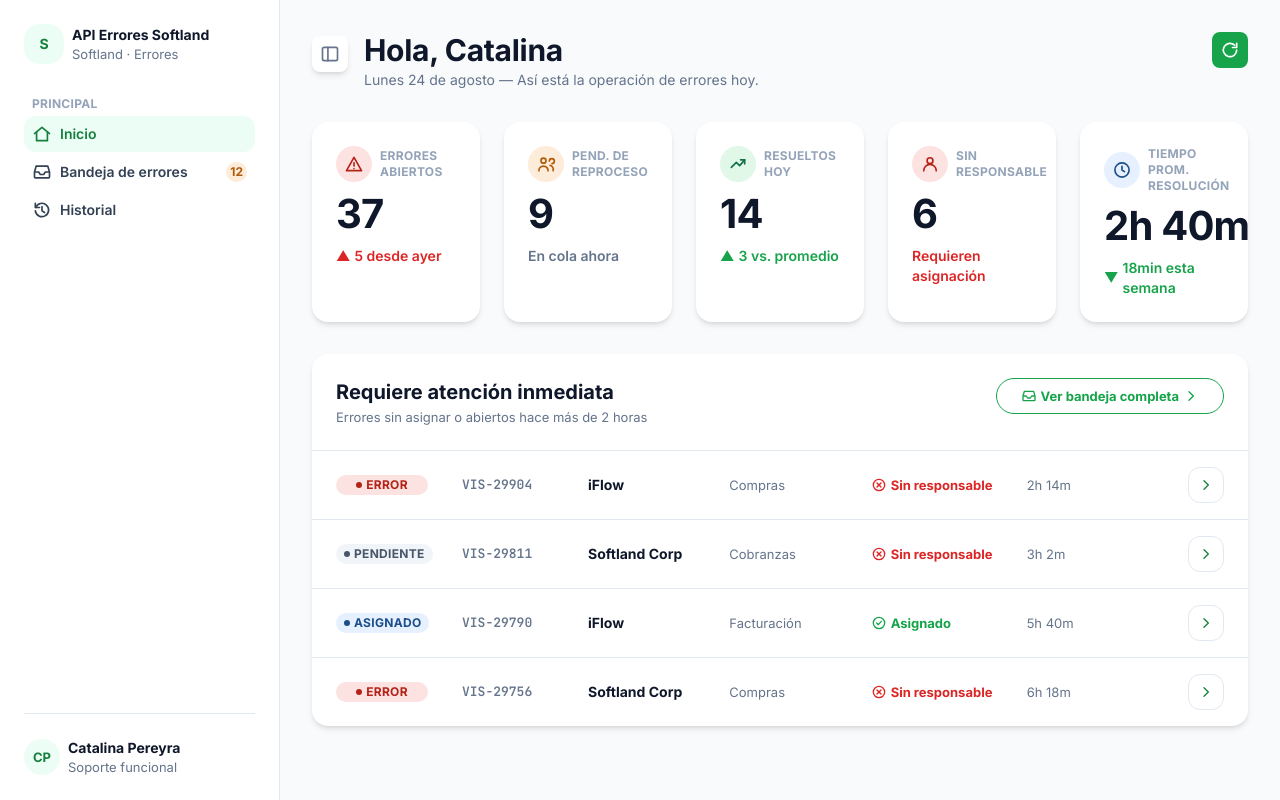
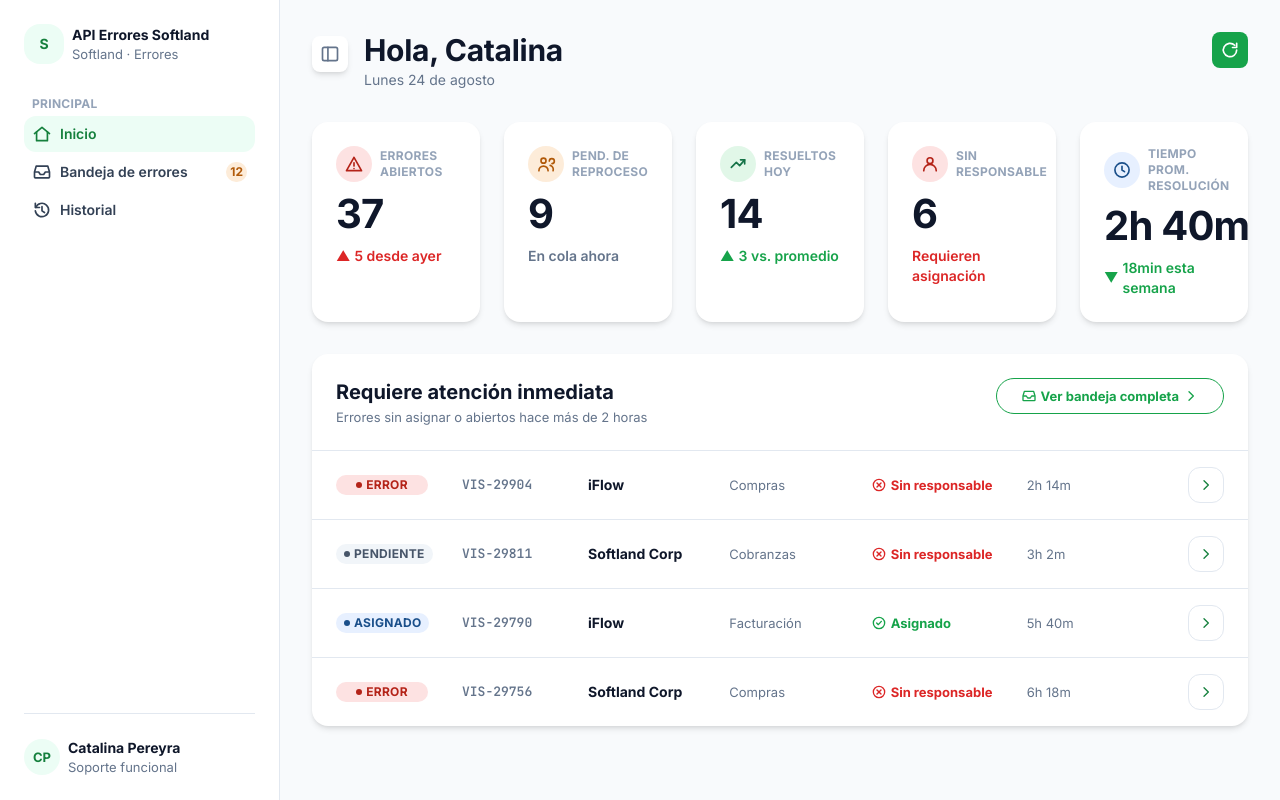
Before and after one commit to catalinapereyra123/API-controller-errores-softland, a React (Vite) app in the folder frontend/: page / in a window 1280 px wide. Built offline with nearby package versions, Linux system fonts and the light colour scheme.

Commit message:
deleted title

```diff
--- a/frontend/src/pages/Home.tsx
+++ b/frontend/src/pages/Home.tsx
@@ -196,7 +196,7 @@ function Home({ onNavigate }: { onNavigate: (page: AppPage) => void }) {
                   Hola, {data?.currentUser.nombre.split(' ')[0] ?? '...'}
                 </h1>
                 <p style={{ ...textStyles.body, color: colors.gray.medium }}>
-                  {formatTodayEs()} — Así está la operación de errores hoy.
+                  {formatTodayEs()}
                 </p>
               </div>
             </div>
```
